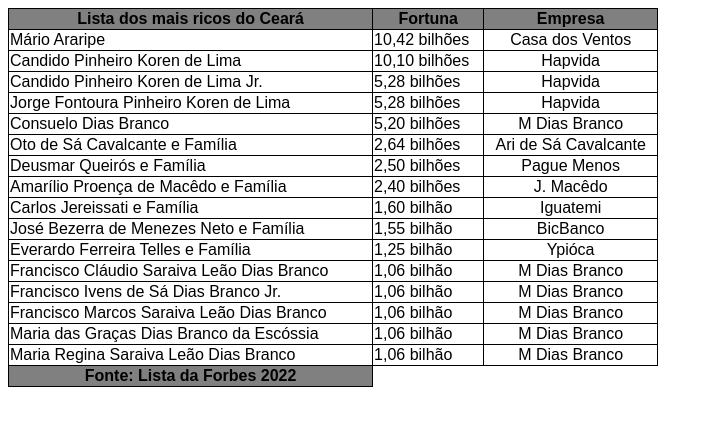
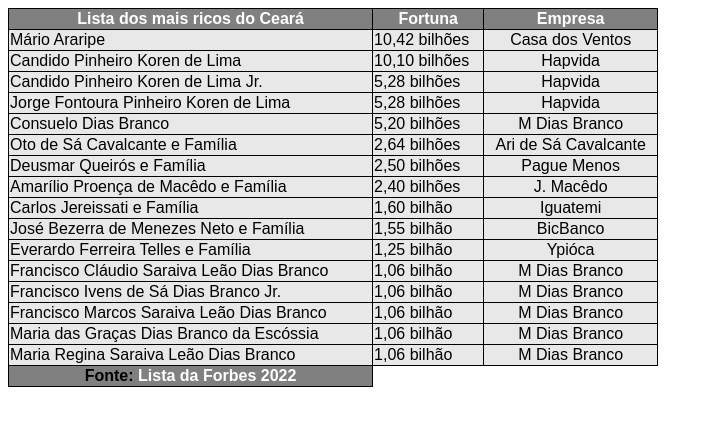
Before and after one commit to matheussampaiodev/Tabelas, a plain HTML site: page index.html in a window 1280 px wide. Shown: the whole page, without its empty margins (0-713 px from the left). Drawn offline with Linux system fonts and the light colour scheme.

Commit message:
adicionei classes, estilo e link da matéria

```diff
--- a/index.html
+++ b/index.html
@@ -15,104 +15,91 @@
             <th>Empresa</th>
         </thead>
 
+        <tbody>
             <tr>
                 <td>Mário Araripe</td>
                 <td>10,42 bilhões</td>
                 <td class="emp">Casa dos Ventos</td>
             </tr>
-
             <tr>
                 <td>Candido Pinheiro Koren de Lima</td>
                 <td>10,10 bilhões</td>
                 <td class="emp">Hapvida</td>
             </tr>
-
             <tr>
                 <td>Candido Pinheiro Koren de Lima Jr.</td>
                 <td>5,28 bilhões</td>
                 <td class="emp">Hapvida</td>
             </tr>
-
             <tr>
                 <td>Jorge Fontoura Pinheiro Koren de Lima</td>
                 <td>5,28 bilhões</td>
                 <td class="emp">Hapvida</td>
             </tr>
-
             <tr>
                 <td>Consuelo Dias Branco</td>
                 <td>5,20 bilhões</td>
                 <td class="emp">M Dias Branco</td>
             </tr>
-
             <tr>
                 <td>Oto de Sá Cavalcante e Família</td>
                 <td>2,64 bilhões</td>
                 <td class="emp">Ari de Sá Cavalcante</td>
             </tr>
-
             <tr>
                 <td>Deusmar Queirós e Família</td>
                 <td>2,50 bilhões</td>
                 <td class="emp">Pague Menos</td>
             </tr>
-
             <tr>
                 <td>Amarílio Proença de Macêdo e Família</td>
                 <td>2,40 bilhões</td>
                 <td class="emp">J. Macêdo</td>
             </tr>
-
             <tr>
                 <td>Carlos Jereissati e Família</td>
                 <td>1,60 bilhão</td>
                 <td class="emp">Iguatemi</td>
             </tr>
-
             <tr>
                 <td>José Bezerra de Menezes Neto e Família</td>
                 <td>1,55 bilhão</td>
                 <td class="emp">BicBanco</td>
             </tr>
-
             <tr>
                 <td>Everardo Ferreira Telles e Família</td>
                 <td>1,25 bilhão</td>
                 <td class="emp">Ypióca</td>
             </tr>
-
             <tr>
                 <td>Francisco Cláudio Saraiva Leão Dias Branco</td>
                 <td>1,06 bilhão</td>
                 <td class="emp">M Dias Branco</td>
             </tr>
-
             <tr>
                 <td>Francisco Ivens de Sá Dias Branco Jr.</td>
                 <td>1,06 bilhão</td>
                 <td class="emp">M Dias Branco</td>
             </tr>
-
             <tr>
                 <td>Francisco Marcos Saraiva Leão Dias Branco</td>
                 <td>1,06 bilhão</td>
                 <td class="emp">M Dias Branco</td>
             </tr>
-
             <tr>
                 <td>Maria das Graças Dias Branco da Escóssia</td>
                 <td>1,06 bilhão</td>
                 <td class="emp">M Dias Branco</td>
             </tr>
-
             <tr>
                 <td>Maria Regina Saraiva Leão Dias Branco</td>
                 <td>1,06 bilhão</td>
                 <td class="emp">M Dias Branco</td>
             </tr>
+        </tbody>
 
         <tfoot>
-            <th>Fonte: Lista da Forbes 2022</th>
+            <th>Fonte: <a href="https://diariodonordeste.verdesmares.com.br/opiniao/colunistas/victor-ximenes/quem-sao-os-16-bilionarios-do-ceara-segundo-a-forbes-1.3277516" target="_blank" rel="noopener noreffer">Lista da Forbes 2022</a></th>
         </tfoot>
     </table>
 </body>
--- a/style.css
+++ b/style.css
@@ -4,6 +4,14 @@ table {
     width: 650px;
     font-family: Arial, Helvetica, sans-serif;
     border-collapse: collapse;
+}
+
+thead th {
+    color: white;
+}
+
+tbody {
+    background-color: rgba(128, 128, 128, 0.185);
 }
 
 td {
@@ -18,3 +26,8 @@ th {
 .emp {
     text-align: center;
 }
+
+tfoot th a {
+    text-decoration: none;
+    color: white;
+}
```
Lines whose indentation alone changed are shown as unchanged.
